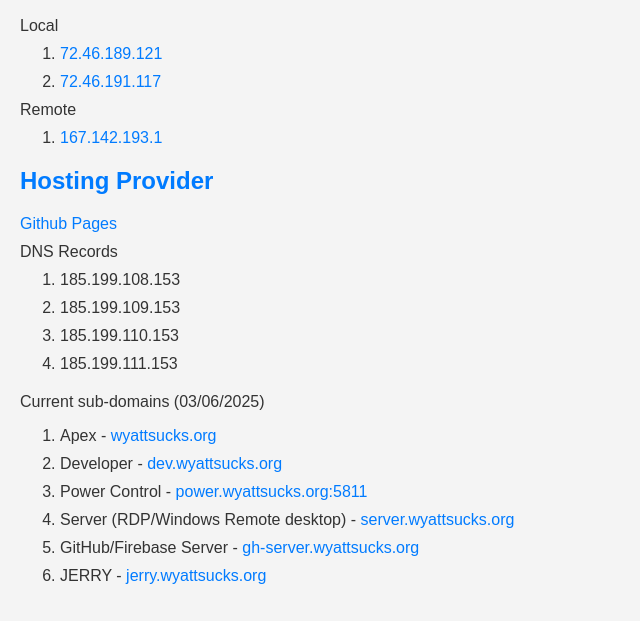
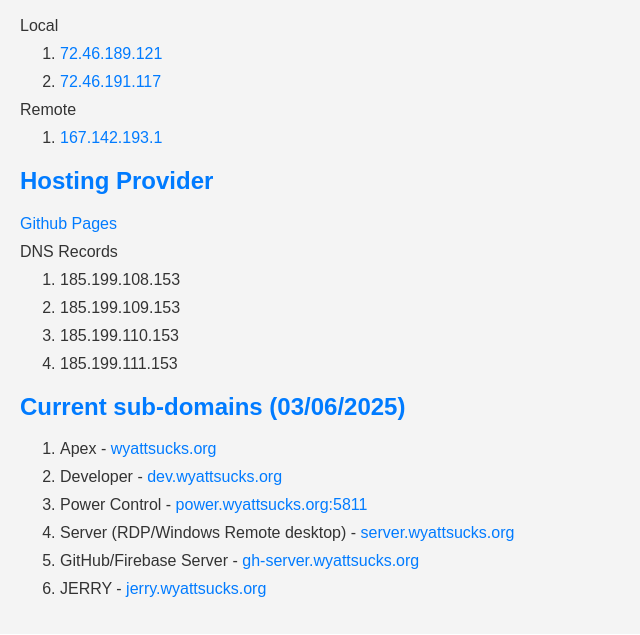
Before and after one commit to iMacWeirdo/wyattsucks_dev.github.io, a plain HTML site: page index.html in a window 1280 px wide. Shown: the part 131-766 px from the top of the page, without its empty margins (0-640 px from the left). Drawn offline with Linux system fonts and the light colour scheme.

Commit message:
Update index.html

```diff
--- a/index.html
+++ b/index.html
@@ -116,7 +116,7 @@
                  </ol>
             </ul>
         </ul>
-        <h2></h2>Current sub-domains (03/06/2025)</h2>
+        <h2>Current sub-domains (03/06/2025)</h2>
         <ol>
             <li>Apex - <a href="http://wyattsucks.org">wyattsucks.org</a></li>
             <li>Developer - <a href="http://dev.wyattsucks.org">dev.wyattsucks.org</a></li>
```
